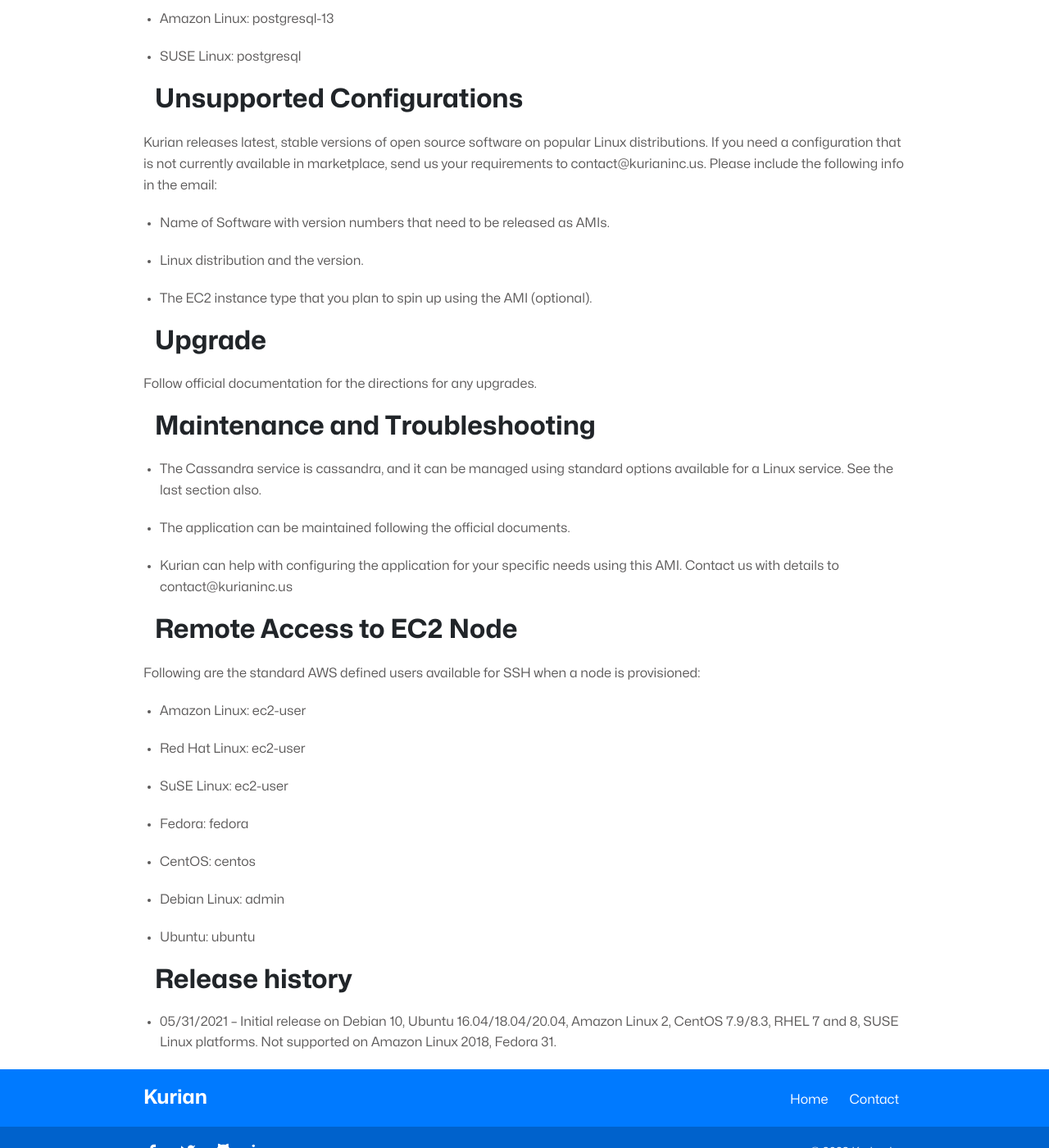
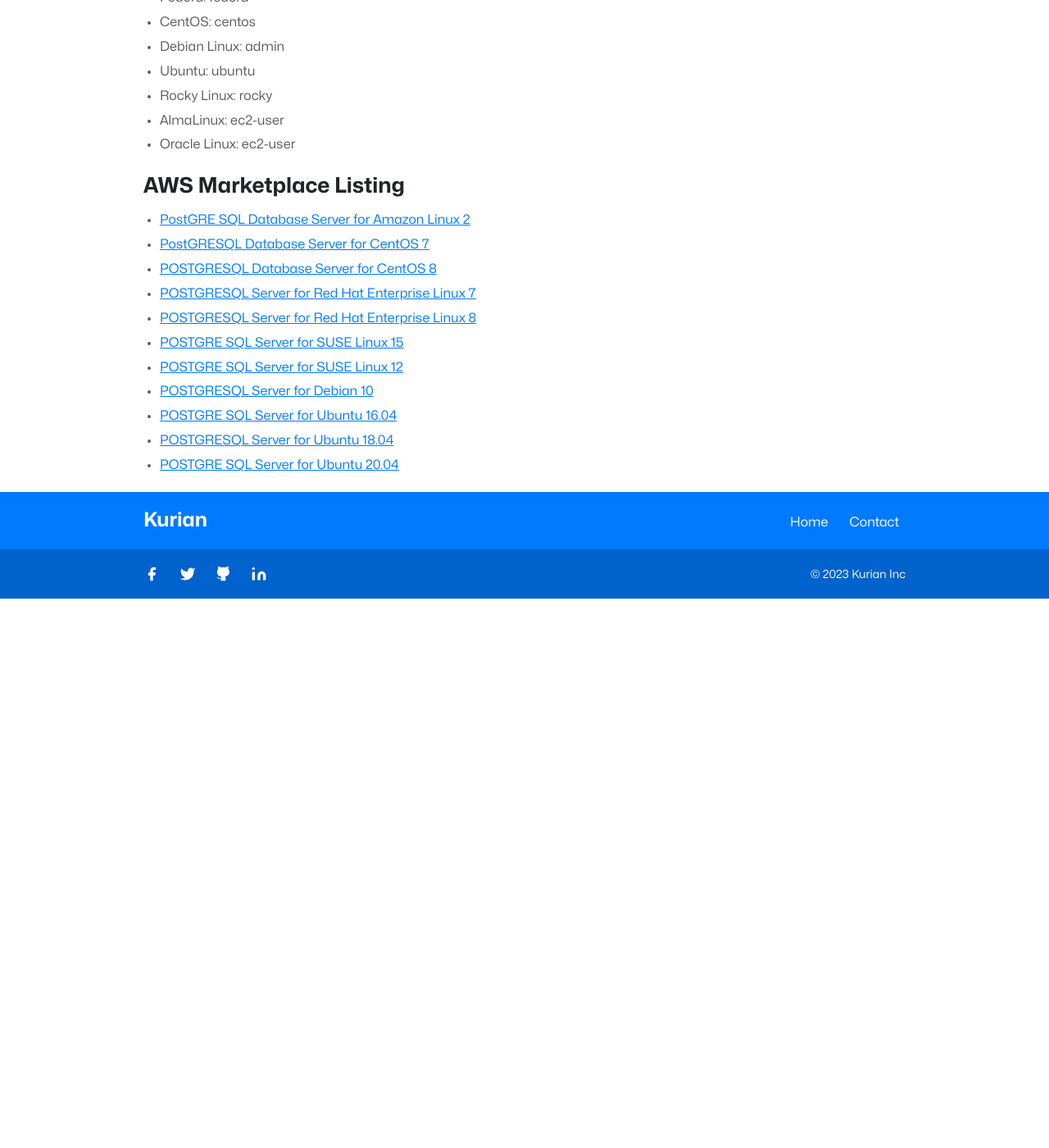
Before and after one commit to kurianinc/kurianinc, a Jekyll site: the page built from _products/postgresql-database-server.md, in a window 1280 px wide and 1400 px high, scrolled down 1980 px. Shown: the whole window at 82% size. Built offline with Jekyll 4.4.1, drawn with Linux system fonts in a browser that asks for light colours; after the commit the page ends 2710 px from its top, so only the background shows below that; some of the changed text lies outside the part shown.

Commit message:
Update postgresql-database-server.md

````diff
--- a/_products/postgresql-database-server.md
+++ b/_products/postgresql-database-server.md
@@ -9,130 +9,82 @@ bodyClass: page-product
 weight: 250
 ---
 
-PostgreSQL Database Server
-==========================
+# PostgreSQL Database Server
 
 PostgreSQL is an open source object-relational database system that uses and extends the SQL language combined with many features that safely store and scale the most complicated data workloads. PostgreSQL comes with many features aimed to help developers build applications, administrators to protect data integrity and build fault-tolerant environments, and help you manage your data no matter how big or small the dataset. In addition to being free and open source, PostgreSQL is highly extensible. For example, you can define your own data types, build out custom functions, even write code from different programming languages without recompiling your database.
 
-  Features
-==========
+## Features
 
 *   AAMI built with the latest, stable version of PostgreSQL.
-
 *   AMI compatible for spinning up PostgreSQL database nodes with the service up and running.
-
 *   AMI is built on a patched operating system and the node created from this is ready to be deployed in production.
 
-
-  How It Works
-==============
+## How It Works
 
 *   When an EC2 node spun up from this AMI, the PostgreSQL service is up and running.
-
 *   SSH into the newly spun up node if you need to perform any additional configuration. The database port 5432 is open and you could connect to the database instance remotely also.
 
 
-Click on the links below to take you to Amazon Marketplace for spinning up EC2 nodes.
-
-*   [PostGRE SQL Database Server for Amazon Linux 2](https://aws.amazon.com/marketplace/pp/prodview-xvj2s6m7ixzug?sr=0-9&ref_=beagle&applicationId=AWSMPContessa)
-
-*   [PostGRESQL Database Server for CentOS 7](https://aws.amazon.com/marketplace/pp/prodview-h6b7jwgb2dc2e?sr=0-5&ref_=beagle&applicationId=AWSMPContessa)
-
-*   [POSTGRESQL Database Server for CentOS 8](https://aws.amazon.com/marketplace/pp/prodview-yb7g7qskmpwc6?sr=0-1&ref_=beagle&applicationId=AWSMPContessa)
-
-*   [POSTGRESQL Server for Red Hat Enterprise Linux 7](https://aws.amazon.com/marketplace/pp/prodview-yjpzslswwbmak?sr=0-11&ref_=beagle&applicationId=AWSMPContessa)
-
-*   [POSTGRESQL Server for Red Hat Enterprise Linux 8](https://aws.amazon.com/marketplace/pp/prodview-cqmlyhvzlgl2e?sr=0-10&ref_=beagle&applicationId=AWSMPContessa)
-
-*   [POSTGRE SQL Server for SUSE Linux 15](https://aws.amazon.com/marketplace/pp/prodview-56htqramg36a2?sr=0-7&ref_=beagle&applicationId=AWSMPContessa)
-
-*   [POSTGRE SQL Server for SUSE Linux 12](https://aws.amazon.com/marketplace/pp/prodview-v22pnfn4jikis?sr=0-8&ref_=beagle&applicationId=AWSMPContessa)
-*   [POSTGRESQL Server for Debian 10](https://aws.amazon.com/marketplace/pp/prodview-btcrkfpt57q24?sr=0-6&ref_=beagle&applicationId=AWSMPContessa)
-
-*   [POSTGRE SQL Server for Ubuntu 16.04](https://aws.amazon.com/marketplace/pp/prodview-h7rbwjaqp2m3u?sr=0-3&ref_=beagle&applicationId=AWSMPContessa)
-
-*   [POSTGRESQL Server for Ubuntu 18.04](https://aws.amazon.com/marketplace/pp/prodview-25gqlugusxjma?sr=0-2&ref_=beagle&applicationId=AWSMPContessa)
-
-*   [POSTGRE SQL Server for Ubuntu 20.04](https://aws.amazon.com/marketplace/pp/prodview-mgm443ayiultw?sr=0-1&ref_=beagle&applicationId=AWSMPContessa)
-
-
-  Configuration
-===============
+## Configuration
 
 *   When an EC2 node spun up from this AMI, the database service would be available on port 5432.
-
 *   The database service can be managed using standard steps:
 
-
+```
 $ sudo systemctl \[start|stop|status\] POSTGRESQL.service
-
+```
 where the POSTGRESQL name is specific to the operating system as follows:
-
 *   Ubuntu: postgresql@13-main
-
 *   Debian: postgresql@13-main
-
 *   Red Hat Enterprise Linux 7: postgresql-13
-
 *   Red Hat Enterprise Linux 8: postgresql
-
 *   CentOS 7: postgresql-13
-
 *   CentOS 8: postgresql
-
 *   Amazon Linux: postgresql-13
-
 *   SUSE Linux: postgresql
 
-
-  Unsupported Configurations
-============================
+## Unsupported Configurations
 
 Kurian releases latest, stable versions of open source software on popular Linux distributions. If you need a configuration that is not currently available in marketplace, send us your requirements to contact@kurianinc.us. Please include the following info in the email:
-
 *   Name of Software with version numbers that need to be released as AMIs.
-
 *   Linux distribution and the version.
-
 *   The EC2 instance type that you plan to spin up using the AMI (optional).
 
-
-  Upgrade
-=========
+## Upgrade
 
 Follow official documentation for the directions for any upgrades.
 
-  Maintenance and Troubleshooting
-=================================
-
-*   The Cassandra service is cassandra, and it can be managed using standard options available for a Linux service. See the last section also.
+## Maintenance and Troubleshooting
 
 *   The application can be maintained following the official documents.
-
 *   Kurian can help with configuring the application for your specific needs using this AMI. Contact us with details to contact@kurianinc.us
 
 
-  Remote Access to EC2 Node
-===========================
+## Remote Access to EC2 Node
 
 Following are the standard AWS defined users available for SSH when a node is provisioned:
 
 *   Amazon Linux: ec2-user
+*   Red Hat Linux: ec2-user
+*   SuSE Linux: ec2-user
+*   Fedora: fedora
+*   CentOS: centos
+*   Debian Linux: admin
+*   Ubuntu: ubuntu
+*   Rocky Linux: rocky
+*   AlmaLinux: ec2-user
+*   Oracle Linux: ec2-user
 
-*   Red Hat Linux: ec2-user
+## AWS Marketplace Listing
 
-*   SuSE Linux: ec2-user
-
-*   Fedora: fedora
-
-*   CentOS: centos
-
-*   Debian Linux: admin
-
-*   Ubuntu: ubuntu
-
-
-  Release history
-=================
-
-*   05/31/2021 – Initial release on Debian 10, Ubuntu 16.04/18.04/20.04, Amazon Linux 2, CentOS 7.9/8.3, RHEL 7 and 8, SUSE Linux platforms. Not supported on Amazon Linux 2018, Fedora 31.
+*   [PostGRE SQL Database Server for Amazon Linux 2](https://aws.amazon.com/marketplace/pp/prodview-xvj2s6m7ixzug?sr=0-9&ref_=beagle&applicationId=AWSMPContessa)
+*   [PostGRESQL Database Server for CentOS 7](https://aws.amazon.com/marketplace/pp/prodview-h6b7jwgb2dc2e?sr=0-5&ref_=beagle&applicationId=AWSMPContessa)
+*   [POSTGRESQL Database Server for CentOS 8](https://aws.amazon.com/marketplace/pp/prodview-yb7g7qskmpwc6?sr=0-1&ref_=beagle&applicationId=AWSMPContessa)
+*   [POSTGRESQL Server for Red Hat Enterprise Linux 7](https://aws.amazon.com/marketplace/pp/prodview-yjpzslswwbmak?sr=0-11&ref_=beagle&applicationId=AWSMPContessa)
+*   [POSTGRESQL Server for Red Hat Enterprise Linux 8](https://aws.amazon.com/marketplace/pp/prodview-cqmlyhvzlgl2e?sr=0-10&ref_=beagle&applicationId=AWSMPContessa)
+*   [POSTGRE SQL Server for SUSE Linux 15](https://aws.amazon.com/marketplace/pp/prodview-56htqramg36a2?sr=0-7&ref_=beagle&applicationId=AWSMPContessa)
+*   [POSTGRE SQL Server for SUSE Linux 12](https://aws.amazon.com/marketplace/pp/prodview-v22pnfn4jikis?sr=0-8&ref_=beagle&applicationId=AWSMPContessa)
+*   [POSTGRESQL Server for Debian 10](https://aws.amazon.com/marketplace/pp/prodview-btcrkfpt57q24?sr=0-6&ref_=beagle&applicationId=AWSMPContessa)
+*   [POSTGRE SQL Server for Ubuntu 16.04](https://aws.amazon.com/marketplace/pp/prodview-h7rbwjaqp2m3u?sr=0-3&ref_=beagle&applicationId=AWSMPContessa)
+*   [POSTGRESQL Server for Ubuntu 18.04](https://aws.amazon.com/marketplace/pp/prodview-25gqlugusxjma?sr=0-2&ref_=beagle&applicationId=AWSMPContessa)
+*   [POSTGRE SQL Server for Ubuntu 20.04](https://aws.amazon.com/marketplace/pp/prodview-mgm443ayiultw?sr=0-1&ref_=beagle&applicationId=AWSMPContessa)
````
